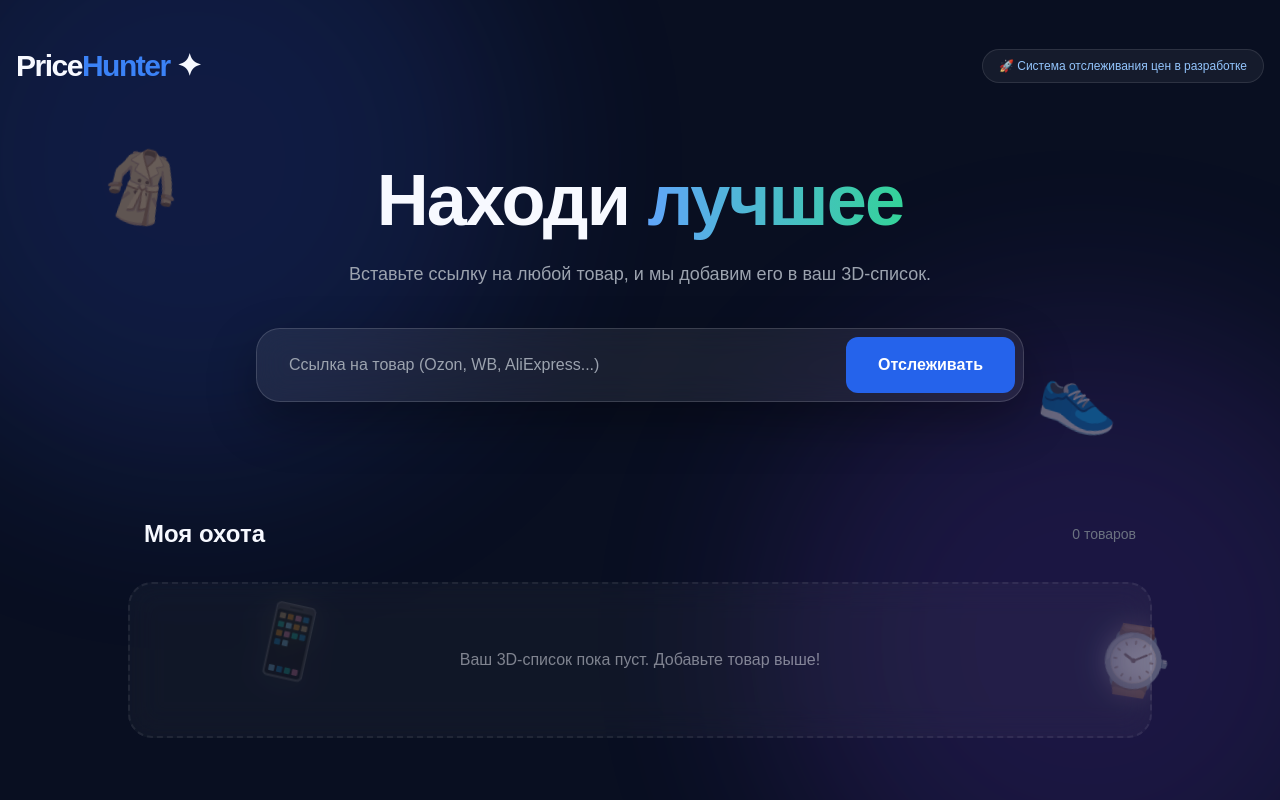
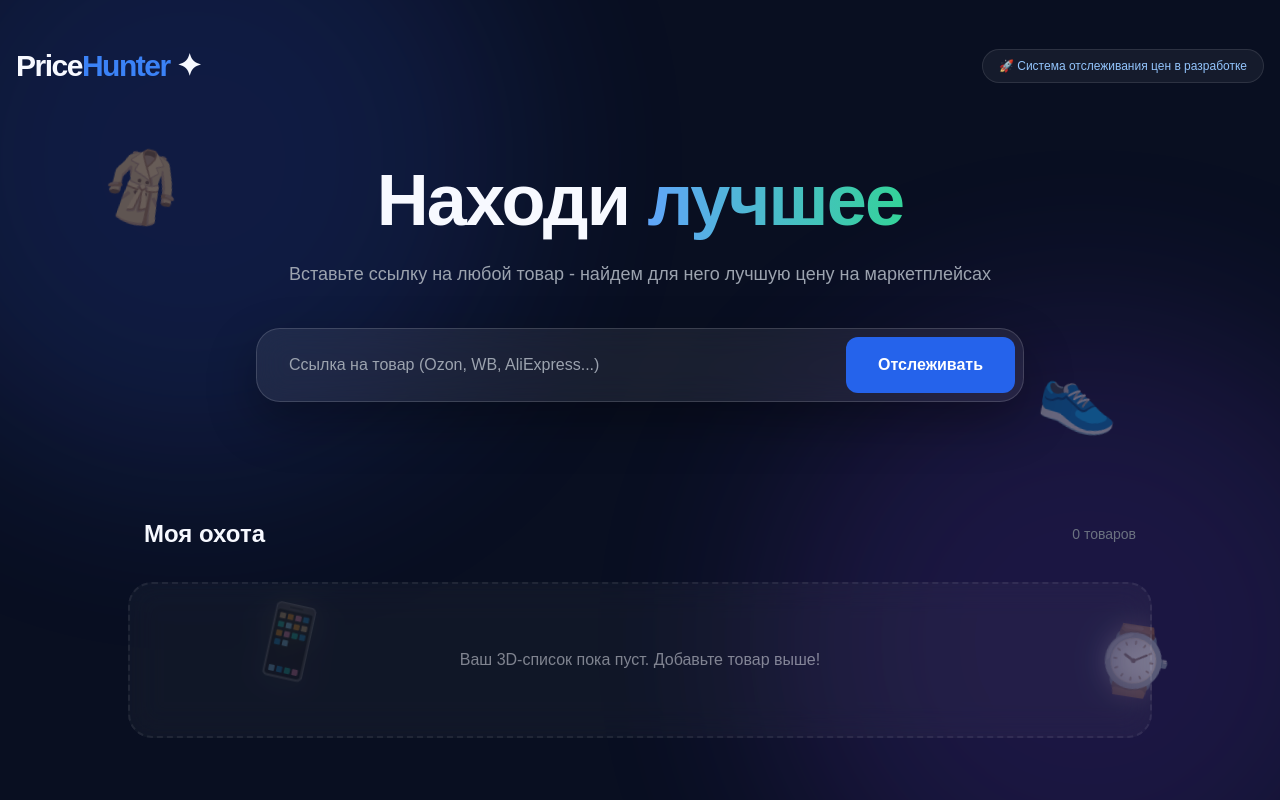
Before and after one commit to price-hunter-app/PriceHunter, a plain HTML site: page index.html in a window 1280 px wide. Drawn offline with nearby package versions, Linux system fonts and the light colour scheme.

Commit message:
Update index.html

```diff
--- a/index.html
+++ b/index.html
@@ -66,7 +66,7 @@
             <h1 class="text-5xl md:text-7xl font-extrabold mb-6 tracking-tight">
                 Находи <span class="bg-gradient-to-r from-blue-400 to-emerald-400 bg-clip-text text-transparent">лучшее</span>
             </h1>
-            <p class="text-gray-400 text-lg mb-10">Вставьте ссылку на любой товар, и мы добавим его в ваш 3D-список.</p>
+            <p class="text-gray-400 text-lg mb-10">Вставьте ссылку на любой товар - найдем для него лучшую цену на маркетплейсах</p>
 
             <div class="glass search-container p-2 flex flex-col md:flex-row gap-2">
                 <input id="productUrl" type="text" placeholder="Ссылка на товар (Ozon, WB, AliExpress...)"
```
